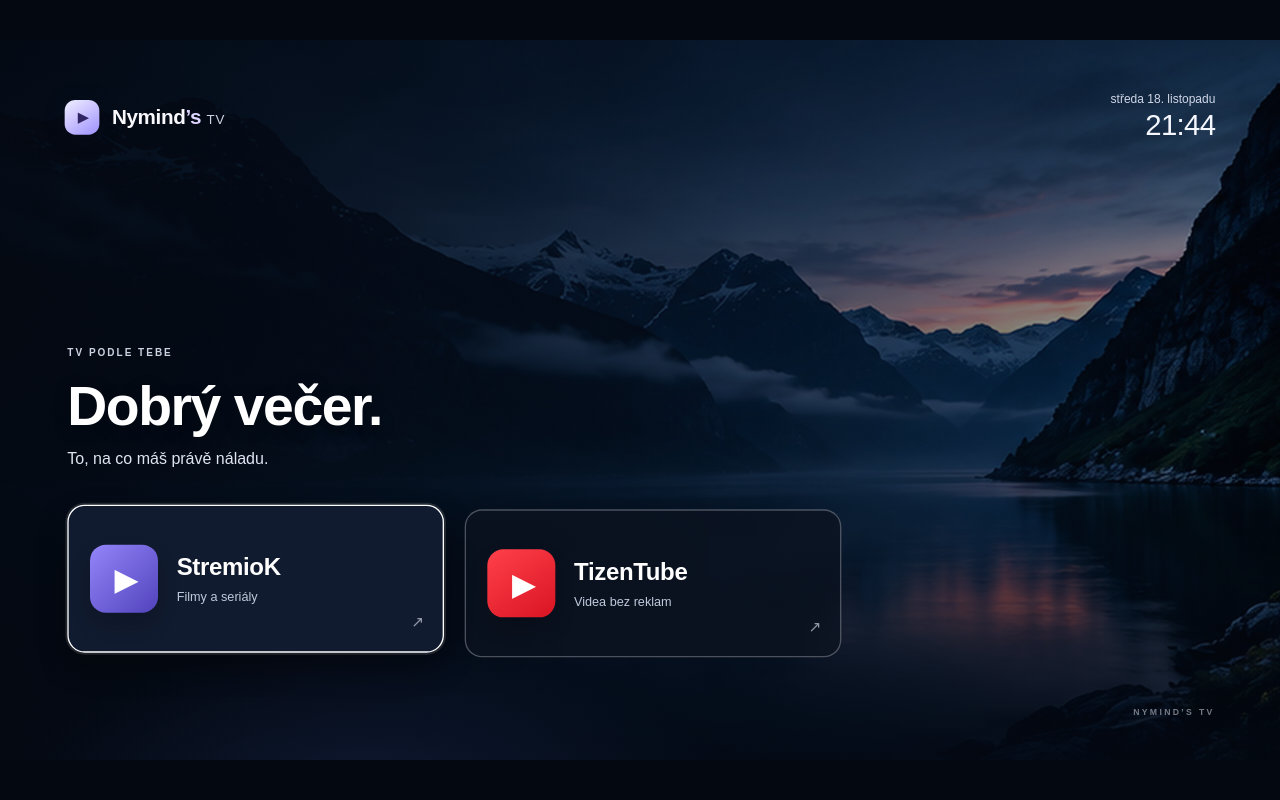
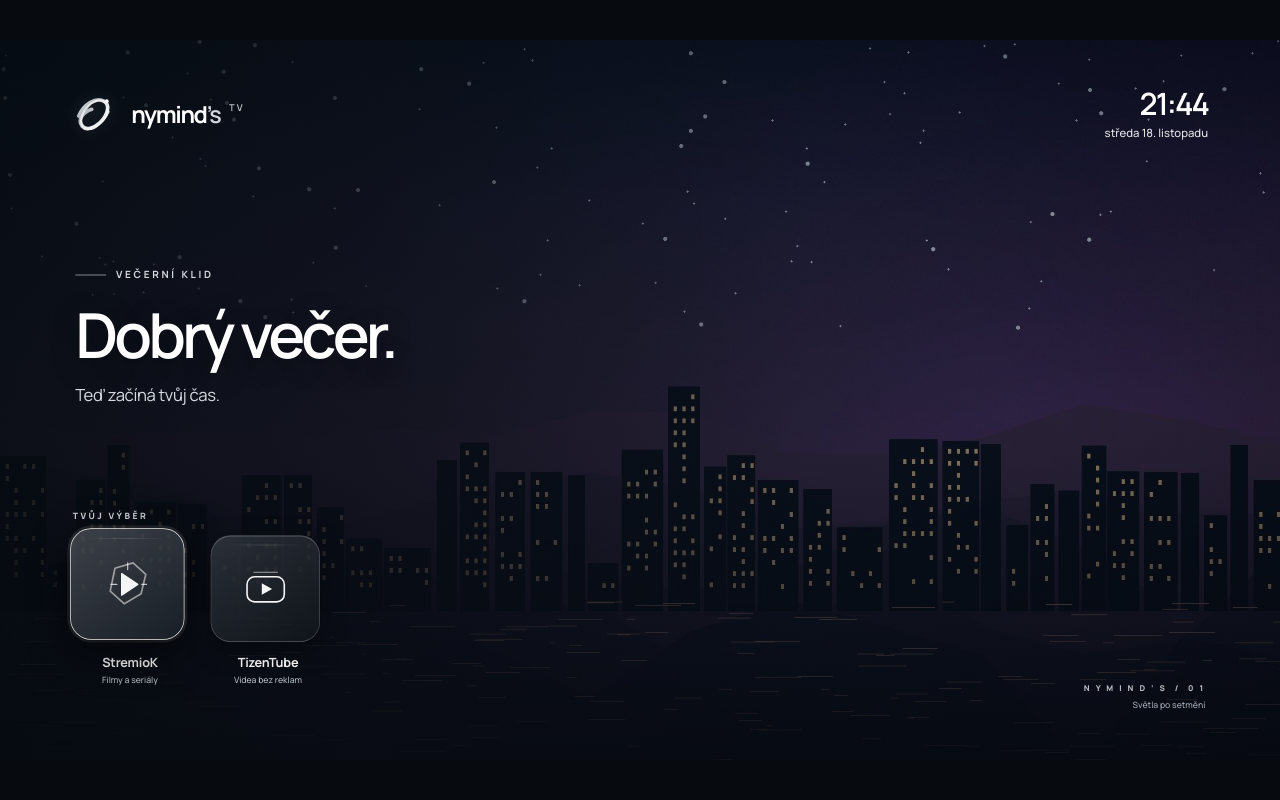
Before and after one commit to romangazdik-web/mojeTV, a website: page app/index.html in a window 1280 px wide. Drawn offline with Linux system fonts and the light colour scheme; no server answers.

Commit message:
Nymind's TV - Monochrome Edition

```diff
--- a/app/index.html
+++ b/app/index.html
@@ -4,46 +4,82 @@
   <meta charset="utf-8">
   <meta name="viewport" content="width=1920, initial-scale=1, maximum-scale=1, user-scalable=no">
   <title>Nymind’s TV</title>
-  <!-- Wallpaper fix v3.1: absolute CDN paths, rotation each hour -->
-  <link rel="stylesheet" href="style.css?v=3.0">
+  <!-- Monochrome Edition 1.0: Samsung Tizen 3.0 / Chromium 47, ES5 -->
+  <!-- Font is optional; offline devices fall back to a system sans-serif. -->
+  <link rel="stylesheet" href="https://fonts.googleapis.com/css2?family=Manrope:wght@400;500;600;700;800&amp;display=swap">
+  <link rel="stylesheet" href="style.css?v=4.0">
 </head>
 <body>
   <div id="stage">
     <div id="wallpaper" class="wallpaper"></div>
+    <div id="wallpaper-next" class="wallpaper wallpaper-next"></div>
     <div class="scrim"></div>
-  <div class="soft-glow"></div>
 
     <header class="topbar">
       <div class="brand">
-      <div class="brand-symbol"><span class="brand-triangle">&#9654;</span></div>
-      <div class="brand-name">Nymind<span class="brand-apostrophe">’s</span> <span class="brand-tv">TV</span></div>
+        <div class="brand-symbol" aria-label="Nymind’s TV logo">
+          <svg class="brand-emblem" viewBox="0 0 80 80" xmlns="http://www.w3.org/2000/svg" aria-hidden="true">
+            <defs><linearGradient id="nym-silver" x1="8" y1="12" x2="72" y2="70" gradientUnits="userSpaceOnUse"><stop stop-color="#fff"/><stop offset=".34" stop-color="#adb4bc"/><stop offset=".63" stop-color="#f4f6f7"/><stop offset="1" stop-color="#818c99"/></linearGradient></defs>
+            <path d="M14 43.5C22 24.5 43 10 57 18C69 25 63 43 50 55C40 64 27 69 20 61C10 49 23 36 36 32" fill="none" stroke="url(#nym-silver)" stroke-width="6.4" stroke-linecap="round"/>
+            <path d="M65 36C56 54 38 71 25 64C13 58 17 41 29 28C39 17 52 12 60 21" fill="none" stroke="#f3f4f4" stroke-opacity=".86" stroke-width="3.6" stroke-linecap="round"/>
+            <circle cx="62" cy="18" r="3.1" fill="#fff"/>
+          </svg>
         </div>
-    <div class="now"><div id="date">—</div><strong id="clock">--:--</strong></div>
+        <div class="brand-name">nymind<span>’s</span><sup>TV</sup></div>
+      </div>
+      <div class="now">
+        <!-- Hidden until a real weather response arrives; no guessed temperatures. -->
+        <div id="weather" class="weather" style="display:none">
+          <span id="weather-symbol" class="weather-symbol">○</span>
+          <span id="weather-text">Uherský Brod</span>
+        </div>
+        <div class="datetime">
+          <strong id="clock">--:--</strong>
+          <div id="date">—</div>
+        </div>
+      </div>
     </header>
 
     <main>
       <div class="intro-area">
-      <div class="eyebrow">TV PODLE TEBE</div>
-      <h1 id="greeting">Vítej doma.</h1>
-      <p class="subtitle">To, na co máš právě náladu.</p>
+        <div class="eyebrow"><span class="eyebrow-line"></span><span id="part">VEČERNÍ KLID</span></div>
+        <h1 id="greeting">Dobrý večer.</h1>
+        <p class="subtitle" id="subtext">Teď začíná tvůj čas.</p>
       </div>
+
+      <div class="dock-area">
+        <div class="dock-label">TVŮJ VÝBĚR</div>
         <section class="tiles" id="tiles" aria-label="Aplikace">
-      <div class="tile active" data-kind="module" data-match="gh/romangazdik-web/StremioK" tabindex="0">
-        <span class="tile-icon stremio-icon"><span class="stremio-triangle">&#9654;</span></span>
-        <span class="tile-copy"><strong>StremioK</strong><small>Filmy a seriály</small></span>
-        <span class="tile-open">&#8599;</span>
+          <!-- Keep .tile / data-kind / data-match unchanged: app.js uses them. -->
+          <div class="tile active" data-kind="module" data-match="gh/romangazdik-web/StremioK" tabindex="0" role="button" aria-label="Spustit StremioK">
+            <div class="tile-face">
+              <svg class="app-icon" viewBox="0 0 82 82" xmlns="http://www.w3.org/2000/svg" aria-hidden="true">
+                <path d="M22 17L49 9L68 26L61 55L36 70L15 51Z" fill="none" stroke="currentColor" stroke-width="2.5" stroke-linejoin="round" opacity=".55"/>
+                <path d="M32 25L56 41L32 57Z" fill="currentColor" stroke="currentColor" stroke-width="2" stroke-linejoin="round"/>
+                <path d="M25 41h-9M62 41h7M41 19V9" fill="none" stroke="currentColor" stroke-width="1.8" stroke-linecap="round" opacity=".76"/>
+              </svg>
             </div>
-      <div class="tile" data-kind="module" data-match="gh/romangazdik-web/TizenTube-MojeTV" tabindex="0">
-        <span class="tile-icon tube-icon"><span class="tube-triangle">&#9654;</span></span>
-        <span class="tile-copy"><strong>TizenTube</strong><small>Videa bez reklam</small></span>
-        <span class="tile-open">&#8599;</span>
+            <div class="tile-copy"><strong>StremioK</strong><small>Filmy a seriály</small></div>
+          </div>
+          <div class="tile" data-kind="module" data-match="gh/romangazdik-web/TizenTube-MojeTV" tabindex="0" role="button" aria-label="Spustit TizenTube">
+            <div class="tile-face">
+              <svg class="app-icon" viewBox="0 0 82 82" xmlns="http://www.w3.org/2000/svg" aria-hidden="true">
+                <rect x="12" y="22" width="58" height="39" rx="12" fill="none" stroke="currentColor" stroke-width="2.5"/>
+                <path d="M35 32L51 41L35 50Z" fill="currentColor"/>
+                <path d="M22 15h38" fill="none" stroke="currentColor" stroke-width="1.7" opacity=".6"/>
+              </svg>
+            </div>
+            <div class="tile-copy"><strong>TizenTube</strong><small>Videa bez reklam</small></div>
           </div>
         </section>
+      </div>
       <span id="status" class="screenreader-only" aria-live="polite">Načítám nainstalované moduly…</span>
     </main>
-  <div class="background-label" id="background-label">NYMIND’S TV</div>
+
+    <div class="background-label"><strong>N Y M I N D ’ S &nbsp;/&nbsp; 0 1</strong><span id="wallpapername">Světla po setmění</span></div>
   </div>
 
+  <!-- Keep these selectors intact for the original app.js service menu. -->
   <div id="overlay" class="overlay hidden">
     <div class="modal">
       <div class="modal-top"><div><span class="modal-overline">SPRÁVA APLIKACÍ</span><h2>Všechny moduly</h2></div><div class="close">Zpět = zavřít</div></div>
@@ -52,32 +88,9 @@
     </div>
   </div>
 
+  <!-- Original functional navigation / launching script: do not replace. -->
   <script src="app.js"></script>
-<script>
-/* Tizen 3.0 / Chromium 47 compatible: plain ES5 only. Backgrounds are packaged locally. */
-(function(){
-  var bg=document.getElementById('wallpaper');
-  var greeting=document.getElementById('greeting');
-  var lastIndex=-1;
-  function showWallpaper(){
-    var now=new Date();
-    var h=now.getHours();
-    var index=h%7; /* one wallpaper per hour; use directly accessible GitHub CDN files */
-    if(index!==lastIndex){
-      lastIndex=index;
-      var wallpaperUrl='https://cdn.jsdelivr.net/gh/romangazdik-web/mojeTV@main/app/wallpapers/wallpaper-'+index+'.jpg';
-      /* Using an absolute image URL avoids relative-path differences in TizenBrew. */
-      bg.style.backgroundImage='url("'+wallpaperUrl+'")';
-      bg.style.opacity='1';
-    }
-    if(h<11)greeting.textContent='Dobré ráno.';
-    else if(h<18)greeting.textContent='Pěkný den.';
-    else greeting.textContent='Dobrý večer.';
-  }
-  showWallpaper();
-  setInterval(showWallpaper,30000);
-  if(document.addEventListener)document.addEventListener('visibilitychange',showWallpaper,false);
-})();
-</script>
+  <!-- New visual-only behavior, isolated from TizenBrew module launching. -->
+  <script src="visual.js?v=4.0"></script>
 </body>
 </html>
--- a/app/style.css
+++ b/app/style.css
@@ -1,33 +1,43 @@
-/* Nymind's TV 3.0 · 2017 Samsung Tizen 3.0 / Chromium 47 · no grid/blur/CSS variables */
+/* Nymind's TV · Monochrome Edition · Samsung 2017 Tizen 3.0 / Chromium 47
+   ES5-friendly UI: no CSS grid, backdrop-filter, variables, or flex gap. */
 *{box-sizing:border-box}
-html,body{margin:0;width:100%;height:100%;overflow:hidden;background:#040911;color:#fff;font-family:Arial,Helvetica,sans-serif}
-#stage{position:absolute;left:0;top:0;width:1920px;height:1080px;overflow:hidden;background:#0c1626;-webkit-transform-origin:0 0;transform-origin:0 0}
-.wallpaper{position:absolute;left:0;top:0;width:100%;height:100%;background-image:url('wallpapers/wallpaper-0.jpg');background-size:cover;background-position:center center;opacity:1;-webkit-transition:opacity .4s ease;transition:opacity .4s ease}
-.scrim{position:absolute;left:0;top:0;width:100%;height:100%;background:linear-gradient(90deg,rgba(4,9,18,.87) 0%,rgba(5,11,22,.76) 26%,rgba(6,11,22,.46) 58%,rgba(4,9,18,.24) 100%),linear-gradient(0deg,rgba(2,8,19,.80) 0%,rgba(3,8,18,.20) 38%,rgba(4,11,22,.26) 100%)}
-.soft-glow{position:absolute;left:0;bottom:-320px;width:1100px;height:500px;border-radius:50%;background:radial-gradient(ellipse,rgba(65,98,189,.17),transparent 70%);pointer-events:none}
-.topbar{position:absolute;left:97px;right:97px;top:78px;z-index:1;height:75px;display:flex;align-items:center;justify-content:space-between}
-.brand{display:flex;align-items:center}
-.brand-symbol{display:flex;align-items:center;justify-content:center;width:52px;height:52px;background:linear-gradient(145deg,#f0efff,#9e90ff);border-radius:16px;box-shadow:0 5px 30px #0e102655;margin-right:19px}
-.brand-triangle{font-size:22px;color:#312663;margin-left:4px}
-.brand-name{font-size:31px;letter-spacing:-.6px;font-weight:bold;color:#f8f8fc}
-.brand-apostrophe{color:#ddd5ff}.brand-tv{font-size:20px;font-weight:400;color:#cbd2e1;letter-spacing:1.4px}
-.now{text-align:right;color:#f5f7ff}.now div{font-size:18px;color:#d0d7e7;margin-bottom:4px}.now strong{display:block;font-size:44px;font-weight:400;line-height:48px;letter-spacing:-1px}
-main{position:absolute;left:101px;bottom:154px;z-index:1;width:1300px}
-.intro-area{padding-bottom:62px}.eyebrow{font-size:15px;font-weight:bold;letter-spacing:3px;color:#ccd2e1;margin-bottom:24px}
-h1{margin:0;font-size:83px;line-height:1.15;letter-spacing:-2.2px;font-weight:600;text-shadow:0 6px 27px rgba(0,0,0,.22)}
-.subtitle{font-size:24px;color:#e0e5f2;margin:18px 0 0;font-weight:400}
-.tiles{display:flex;align-items:stretch;width:1170px;height:222px}
-.tile{position:relative;display:flex;align-items:center;width:565px;height:222px;margin-right:31px;border:2px solid rgba(245,247,255,.28);border-radius:26px;background:rgba(12,19,33,.75);padding:38px 32px;outline:0;cursor:pointer;overflow:hidden;-webkit-transition:transform .18s,border-color .18s,background .18s;transition:transform .18s,border-color .18s,background .18s}
+html,body{margin:0;width:100%;height:100%;overflow:hidden;background:#070b10;color:#f5f5f3;font-family:'Manrope','Segoe UI',Arial,Helvetica,sans-serif}
+#stage{position:absolute;left:0;top:0;width:1920px;height:1080px;overflow:hidden;background:#141d28;-webkit-transform-origin:0 0;transform-origin:0 0}
+.wallpaper{position:absolute;left:0;top:0;width:100%;height:100%;background-image:url('wallpapers/wallpaper-20.jpg');background-position:center center;background-size:cover;opacity:1}
+.wallpaper-next{background-image:none;opacity:0;-webkit-transition:opacity .85s ease;transition:opacity .85s ease}
+.scrim{position:absolute;left:0;top:0;width:100%;height:100%;background:linear-gradient(90deg,rgba(6,11,17,.83) 0%,rgba(9,12,20,.74) 28%,rgba(8,12,20,.33) 63%,rgba(7,10,18,.24) 100%),linear-gradient(0deg,rgba(4,8,15,.9) 0%,rgba(4,8,15,.28) 41%,rgba(4,8,15,.12) 78%,rgba(4,8,15,.26) 100%);pointer-events:none}
+.topbar{position:absolute;left:106px;right:108px;top:71px;height:80px;display:-webkit-flex;display:flex;-webkit-align-items:center;align-items:center;-webkit-justify-content:space-between;justify-content:space-between;z-index:3}
+.brand{display:-webkit-flex;display:flex;-webkit-align-items:center;align-items:center}
+.brand-symbol{width:70px;height:70px;position:relative;margin-right:21px}
+.brand-emblem{width:70px;height:70px;overflow:visible;filter:drop-shadow(0 0 12px rgba(255,255,255,.12))}
+.brand-name{font-size:35px;font-weight:700;line-height:1;letter-spacing:-2.1px;color:#fff;white-space:nowrap}
+.brand-name span{font-weight:600;color:#d3d6dc}
+.brand-name sup{font-size:14px;letter-spacing:3px;color:#c8ccd0;font-weight:600;vertical-align:top;position:relative;top:0;margin-left:13px}
+.now{display:-webkit-flex;display:flex;-webkit-align-items:center;align-items:center}
+.weather{font-size:17px;color:#d2d7dc;white-space:nowrap;padding-right:29px;margin-right:31px;border-right:1px solid rgba(255,255,255,.23);-webkit-align-items:center;align-items:center}
+.weather-symbol{display:inline-block;font-size:25px;line-height:1;vertical-align:middle;margin-right:8px;color:#e6e9ed}
+.datetime{text-align:right}.datetime strong{display:block;font-size:46px;line-height:1;letter-spacing:-2.8px;font-weight:600;color:#fff}.datetime div{font-size:17px;color:#e2e3e6;font-weight:500;margin-top:10px}
+main{position:absolute;left:0;top:0;width:1920px;height:1080px;z-index:2;pointer-events:none}
+.intro-area{position:absolute;left:113px;top:340px;width:1400px;pointer-events:none}
+.eyebrow{font-size:15px;line-height:24px;font-weight:700;letter-spacing:4px;color:#d5d9df;margin-bottom:27px;white-space:nowrap}
+.eyebrow-line{display:inline-block;height:1px;width:46px;background:#edf0f5;opacity:.8;vertical-align:middle;margin-right:15px}
+h1{font-size:93px;line-height:1.1;font-weight:600;letter-spacing:-5.8px;color:#fff;margin:0;text-shadow:0 10px 40px rgba(0,0,0,.35)}
+.subtitle{font-size:25px;font-weight:400;letter-spacing:-.5px;color:#d4dbe1;margin:21px 0 0}
+.dock-area{position:absolute;left:109px;bottom:112px;pointer-events:auto}
+.dock-label{font-size:13px;letter-spacing:3.7px;color:#c9cdd5;font-weight:800;margin-bottom:20px}
+.tiles{display:-webkit-flex;display:flex;-webkit-align-items:flex-start;align-items:flex-start}
+.tile{position:relative;display:block;width:172px;margin-right:35px;color:#fff;outline:none;text-align:center;cursor:pointer;border:0;background:transparent;pointer-events:auto;-webkit-tap-highlight-color:transparent}
 .tile:last-child{margin-right:0}
-.tile.active,.tile:focus{border-color:#fff;background:rgba(19,29,50,.90);-webkit-transform:translateY(-7px);transform:translateY(-7px);box-shadow:0 0 0 3px rgba(255,255,255,.12),0 20px 44px rgba(0,0,0,.33)}
-.tile-icon{display:flex;justify-content:center;align-items:center;width:102px;height:102px;flex:none;border-radius:24px;margin-right:28px;box-shadow:0 16px 30px rgba(0,0,0,.18)}
-.stremio-icon{background:linear-gradient(135deg,#9485fa,#5143bb)}.tube-icon{background:linear-gradient(145deg,#ff414b,#d91423)}
-.stremio-triangle,.tube-triangle{font-size:47px;color:#fff;margin-left:8px;line-height:1}
-.tile-copy{display:block;white-space:nowrap}.tile-copy strong{display:block;font-size:36px;letter-spacing:-.5px;font-weight:600;color:#fff;margin-bottom:13px}.tile-copy small{display:block;font-size:19px;color:#bfcadc}
-.tile-open{position:absolute;right:28px;bottom:30px;color:#d7ddeb;font-size:23px;opacity:.65}
-.background-label{position:absolute;right:98px;bottom:64px;color:#d8ddea88;font-size:13px;font-weight:bold;letter-spacing:3.5px}
-.screenreader-only{position:absolute;width:1px;height:1px;overflow:hidden;clip:rect(0,0,0,0);white-space:nowrap}
-.overlay{position:absolute;left:0;top:0;right:0;bottom:0;z-index:10;background:rgba(3,8,19,.98);display:flex;align-items:center;justify-content:center}
+.tile-face{position:relative;width:164px;height:160px;display:-webkit-flex;display:flex;-webkit-align-items:center;align-items:center;-webkit-justify-content:center;justify-content:center;border-radius:30px;border:1px solid rgba(255,255,255,.22);background:linear-gradient(146deg,rgba(62,68,76,.64),rgba(17,22,29,.79));box-shadow:0 12px 38px rgba(0,0,0,.35),inset 0 1px 0 rgba(255,255,255,.16);-webkit-transition:-webkit-transform .24s,background .24s,border-color .24s;transition:transform .24s,background .24s,border-color .24s}
+.tile-face:after{content:'';position:absolute;left:25px;right:25px;top:13px;height:1px;background:linear-gradient(90deg,transparent,rgba(255,255,255,.2),transparent)}
+.tile.active .tile-face,.tile:focus .tile-face{border-color:rgba(255,255,255,.92);background:linear-gradient(145deg,rgba(100,105,113,.58),rgba(27,33,41,.89));-webkit-transform:translateY(-7px) scale(1.045);transform:translateY(-7px) scale(1.045);box-shadow:0 18px 55px rgba(0,0,0,.6),0 0 0 4px rgba(255,255,255,.11)}
+.app-icon{width:79px;height:79px;fill:none;color:#f4f5f6}
+.tile-copy{display:block;white-space:nowrap}.tile-copy strong{display:block;font-size:19px;font-weight:700;letter-spacing:-.3px;color:#f8f8f8;margin-top:18px}.tile-copy small{display:block;font-size:13px;color:#b3bac1;font-weight:500;margin-top:3px}
+.background-label{position:absolute;right:112px;bottom:74px;z-index:3;text-align:right;color:#e3e5e9}
+.background-label strong{display:block;font-size:12px;font-weight:800;letter-spacing:3.3px;opacity:.8}.background-label span{display:block;font-size:13px;font-weight:500;color:#bcc3ce;opacity:.87;margin-top:8px}
+.screenreader-only{position:absolute!important;width:1px!important;height:1px!important;overflow:hidden!important;clip:rect(0,0,0,0)!important;white-space:nowrap!important}
+/* Existing service overlay remains functional and visually consistent. */
+.overlay{position:absolute;left:0;top:0;right:0;bottom:0;z-index:20;background:rgba(3,8,17,.98);display:-webkit-flex;display:flex;-webkit-align-items:center;align-items:center;-webkit-justify-content:center;justify-content:center}
 .hidden{display:none!important}
-.modal{width:1250px;max-height:860px;overflow:hidden;border:1px solid rgba(224,228,255,.2);background:linear-gradient(160deg,#172039,#0e1626);padding:46px 52px;border-radius:25px;box-shadow:0 35px 85px rgba(0,0,0,.45)}
-.modal-top{display:flex;justify-content:space-between;align-items:center;margin-bottom:38px}.modal-overline{color:#aeaafc;font-size:14px;letter-spacing:2px;font-weight:bold}.modal h2{font-size:46px;margin:10px 0 0}.close{font-size:18px;color:#b1bad3}.module-list{max-height:540px;overflow-y:auto}.module{padding:22px 27px;margin-bottom:12px;border-radius:14px;border:2px solid transparent;background:#ffffff0b;color:#fff;font-size:27px}.module.active{border-color:#f0eeff;background:#ffffff23}.module small{display:block;font-size:17px;color:#a2b0d3;margin-top:8px}.modal-note{margin-top:29px;color:#9daac5;font-size:17px}
+.modal{width:1250px;max-height:860px;overflow:hidden;border:1px solid rgba(224,228,255,.2);background:linear-gradient(160deg,#202832,#0d131b);padding:46px 52px;border-radius:25px;box-shadow:0 35px 85px rgba(0,0,0,.45)}
+.modal-top{display:-webkit-flex;display:flex;-webkit-justify-content:space-between;justify-content:space-between;-webkit-align-items:center;align-items:center;margin-bottom:38px}.modal-overline{color:#d2d4d8;font-size:14px;letter-spacing:2px;font-weight:bold}.modal h2{font-size:46px;margin:10px 0 0}.close{font-size:18px;color:#b1bad3}.module-list{max-height:540px;overflow-y:auto}.module{padding:22px 27px;margin-bottom:12px;border-radius:14px;border:2px solid transparent;background:rgba(255,255,255,.045);color:#fff;font-size:27px}.module.active{border-color:#f0eeff;background:rgba(255,255,255,.14)}.module small{display:block;font-size:17px;color:#a2b0d3;margin-top:8px}.modal-note{margin-top:29px;color:#9daac5;font-size:17px}
--- /dev/null
+++ b/app/visual.js
@@ -0,0 +1,101 @@
+/* Nymind's TV visual layer v4.0. ES5 / Tizen 3.0 / Chromium 47.
+   Intentionally does not listen for remote keys or use TizenBrew modules.
+   Safe if wallpaper/weather servers are temporarily unavailable. */
+(function () {
+  'use strict';
+  var blocks = [
+    {from:6,to:8,file:'06',name:'Úsvit na pobřeží',part:'NOVÝ DEN',hi:'Dobré ráno.',sub:'Každý příběh někde začíná.'},
+    {from:8,to:10,file:'08',name:'Světlé ráno',part:'RANNÍ POHODA',hi:'Příjemné ráno.',sub:'Dopřej si chvíli jen pro sebe.'},
+    {from:10,to:12,file:'10',name:'Čisté dopoledne',part:'DOPOLEDNÍ SVĚTLO',hi:'Krásné dopoledne.',sub:'Najdi něco, co tě vtáhne.'},
+    {from:12,to:14,file:'12',name:'Polední klid',part:'POLEDNÍ PAUZA',hi:'Pěkné poledne.',sub:'Na chvíli vypni svět okolo.'},
+    {from:14,to:16,file:'14',name:'Slunečné odpoledne',part:'ODPOLEDNÍ RYTMUS',hi:'Hezké odpoledne.',sub:'Dobrý příběh nikdy nepočká.'},
+    {from:16,to:18,file:'16',name:'Zlatá hodina',part:'ZLATÁ HODINA',hi:'Příjemný podvečer.',sub:'Teď už nikam nespěchej.'},
+    {from:18,to:20,file:'18',name:'Podvečerní město',part:'VEČERNÍ POHODA',hi:'Dobrý večer.',sub:'Pohodlně se usaď.'},
+    {from:20,to:22,file:'20',name:'Světla po setmění',part:'VEČERNÍ KLID',hi:'Dobrý večer.',sub:'Teď začíná tvůj čas.'},
+    {from:22,to:6,file:'22',name:'Hluboká noc',part:'NOČNÍ REŽIM',hi:'Klidnou noc.',sub:'Ještě jeden dobrý příběh?'}
+  ];
+  var $ = function (id) { return document.getElementById(id); };
+  var displayed = -1, requested = 0, transitionTimer = null, weatherXHR = null;
+  var wallpaper = $('wallpaper'), next = $('wallpaper-next');
+  function getBlock(hour) {
+    for (var i=0;i<blocks.length;i++) {
+      var b=blocks[i];
+      if (b.from < b.to && hour >= b.from && hour < b.to) return i;
+      if (b.from > b.to && (hour >= b.from || hour < b.to)) return i;
+    }
+    return 7;
+  }
+  function imageFile(b) { return (window.NYMIND_PREVIEW_WALLPAPER_PREFIX || '') + 'wallpapers/wallpaper-' + b.file + '.jpg'; }
+  function fadeTo(url) {
+    if (transitionTimer) { clearTimeout(transitionTimer); transitionTimer=null; }
+    next.style.backgroundImage='url("' + url + '")';
+    next.style.opacity='0';
+    // Make sure the browser applies the initial opacity before the fade.
+    next.offsetWidth;
+    next.style.opacity='1';
+    transitionTimer=setTimeout(function () {
+      wallpaper.style.backgroundImage='url("' + url + '")';
+      next.style.opacity='0';
+      transitionTimer=null;
+    },930);
+  }
+  function update() {
+    var simulated=window.NYMIND_PREVIEW_HOUR;
+    var i=getBlock(typeof simulated==='number' ? simulated : (new Date()).getHours());
+    var b=blocks[i];
+    $('part').textContent=b.part;
+    $('greeting').textContent=b.hi;
+    $('subtext').textContent=b.sub;
+    $('wallpapername').textContent=b.name;
+    if (i === displayed) return;
+    displayed=i;
+    var req=++requested;
+    var local=imageFile(b);
+    var preload=new Image();
+    preload.onload=function () { if (requested===req) fadeTo(local); };
+    preload.onerror=function () {
+      // Older TizenBrew installations occasionally resolve image paths differently.
+      // Use absolute CDN path only if the packaged local path cannot be found.
+      var remote='https://cdn.jsdelivr.net/gh/romangazdik-web/mojeTV@main/app/' + local;
+      var fallback=new Image();
+      fallback.onload=function () { if (requested===req) fadeTo(remote); };
+      fallback.src=remote;
+    };
+    preload.src=local;
+  }
+  function showWeather(data) {
+    if (!data || !data.current || typeof data.current.temperature_2m !== 'number') return;
+    var code=Number(data.current.weather_code), symbol='☁';
+    if (code===0) symbol='☀';
+    else if (code===1 || code===2) symbol='◐';
+    else if (code>=51 && code<=82) symbol='☂';
+    else if (code>=71 && code<=77) symbol='❄';
+    else if (code>=95) symbol='⚡';
+    $('weather-symbol').textContent=symbol;
+    $('weather-text').textContent='Uherský Brod  ·  ' + Math.round(data.current.temperature_2m) + ' °C';
+    $('weather').style.display='-webkit-flex';
+    $('weather').style.display='flex';
+  }
+  function refreshWeather() {
+    // Never block page load. No fake temperature if an old TV cannot reach the API.
+    var url='https://api.open-meteo.com/v1/forecast?latitude=49.025&longitude=17.647&current=temperature_2m,weather_code&timezone=Europe%2FPrague';
+    try {
+      if (weatherXHR) { try { weatherXHR.abort(); } catch(e) {} }
+      var xhr=new XMLHttpRequest(); weatherXHR=xhr;
+      xhr.open('GET',url,true);
+      xhr.timeout=7000;
+      xhr.onreadystatechange=function () {
+        if (xhr.readyState!==4) return;
+        if (xhr.status!==200) return;
+        try { showWeather(JSON.parse(xhr.responseText)); } catch (e) {}
+      };
+      xhr.send(null);
+    } catch(e) {}
+  }
+  window.NYMIND_PREVIEW_UPDATE=update; // Optional offline PC preview hook; unused on Samsung.
+  update();
+  if (!window.NYMIND_PREVIEW_OFFLINE) refreshWeather();
+  setInterval(update,30000);
+  if (!window.NYMIND_PREVIEW_OFFLINE) setInterval(refreshWeather,1800000);
+  if (document.addEventListener) document.addEventListener('visibilitychange',function(){if(!document.hidden) update();},false);
+})();
```
Also changed, not shown: app/wallpapers/wallpaper-06.jpg (added), app/wallpapers/wallpaper-08.jpg (added), app/wallpapers/wallpaper-10.jpg (added), app/wallpapers/wallpaper-12.jpg (added), app/wallpapers/wallpaper-14.jpg (added), app/wallpapers/wallpaper-16.jpg (added), app/wallpapers/wallpaper-18.jpg (added), app/wallpapers/wallpaper-20.jpg (added), app/wallpapers/wallpaper-22.jpg (added). Lines whose indentation alone changed are shown as unchanged.
